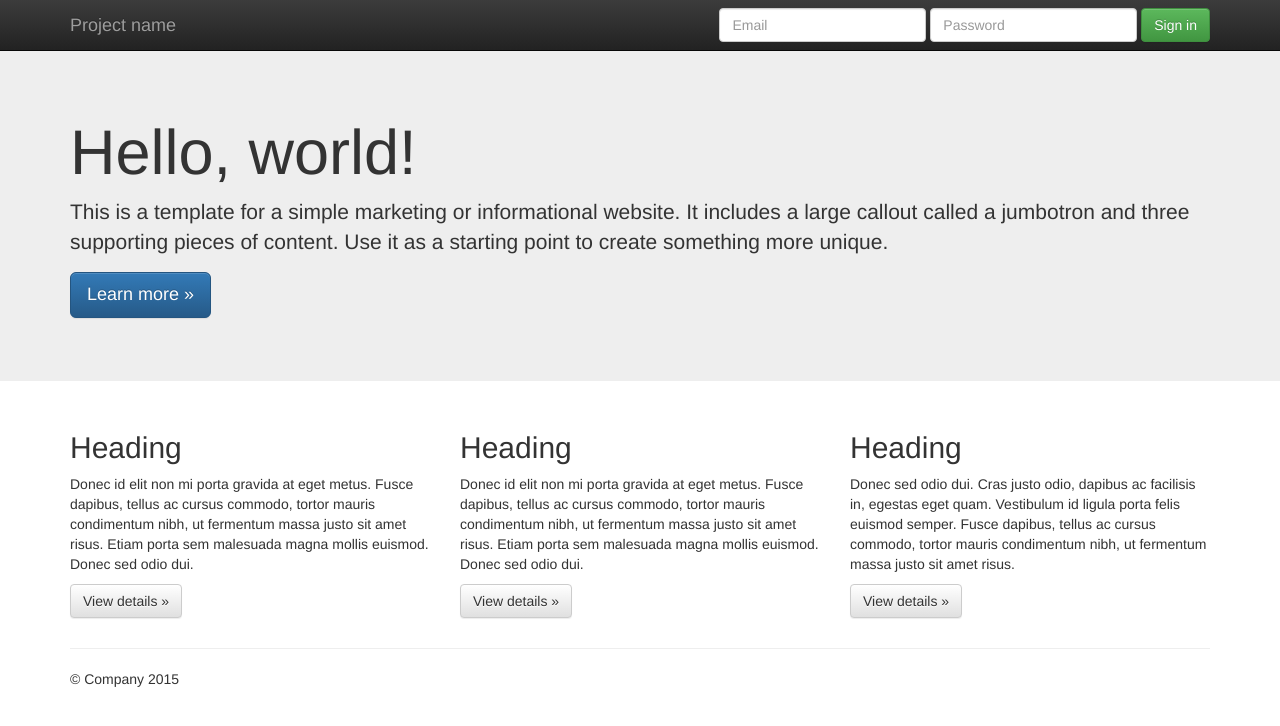
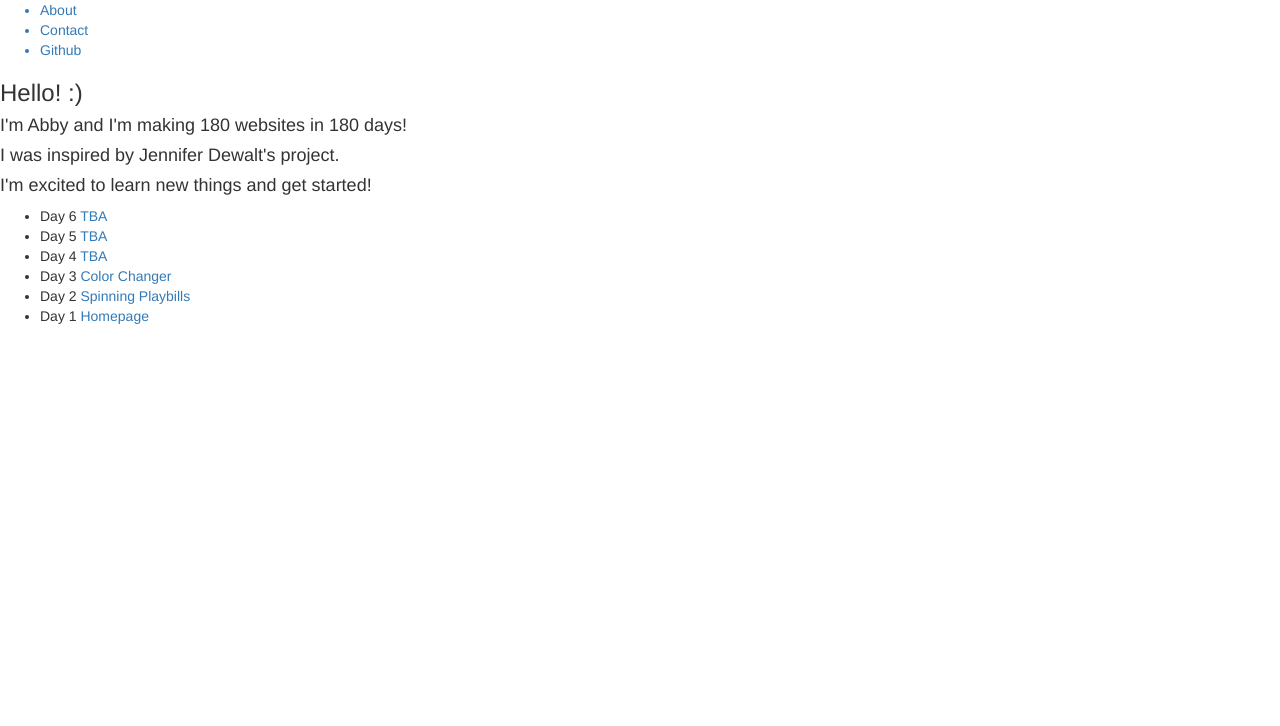
Before and after one commit to abby-garcia/180_homepage, a plain HTML site: page index.html in a window 1280 px wide. Drawn offline with nearby package versions, Linux system fonts and the light colour scheme.

Commit message:
basic layout

```diff
--- a/index.html
+++ b/index.html
@@ -1,8 +1,5 @@
 <!doctype html>
-<!--[if lt IE 7]>      <html class="no-js lt-ie9 lt-ie8 lt-ie7" lang=""> <![endif]-->
-<!--[if IE 7]>         <html class="no-js lt-ie9 lt-ie8" lang=""> <![endif]-->
-<!--[if IE 8]>         <html class="no-js lt-ie9" lang=""> <![endif]-->
-<!--[if gt IE 8]><!--> <html class="no-js" lang=""> <!--<![endif]-->
+ <html class="no-js" lang="">
     <head>
         <meta charset="utf-8">
         <meta http-equiv="X-UA-Compatible" content="IE=edge,chrome=1">
@@ -11,81 +8,59 @@
         <meta name="viewport" content="width=device-width, initial-scale=1">
 
         <link rel="stylesheet" href="css/bootstrap.min.css">
-        <style>
-            body {
-                padding-top: 50px;
-                padding-bottom: 20px;
-            }
-        </style>
+
         <link rel="stylesheet" href="css/bootstrap-theme.min.css">
         <link rel="stylesheet" href="css/main.css">
 
         <script src="js/vendor/modernizr-2.8.3-respond-1.4.2.min.js"></script>
     </head>
     <body>
-        <!--[if lt IE 8]>
-            <p class="browserupgrade">You are using an <strong>outdated</strong> browser. Please <a href="http://browsehappy.com/">upgrade your browser</a> to improve your experience.</p>
-        <![endif]-->
-    <nav class="navbar navbar-inverse navbar-fixed-top" role="navigation">
-      <div class="container">
-        <div class="navbar-header">
-          <button type="button" class="navbar-toggle collapsed" data-toggle="collapse" data-target="#navbar" aria-expanded="false" aria-controls="navbar">
-            <span class="sr-only">Toggle navigation</span>
-            <span class="icon-bar"></span>
-            <span class="icon-bar"></span>
-            <span class="icon-bar"></span>
-          </button>
-          <a class="navbar-brand" href="#">Project name</a>
-        </div>
-        <div id="navbar" class="navbar-collapse collapse">
-          <form class="navbar-form navbar-right" role="form">
-            <div class="form-group">
-              <input type="text" placeholder="Email" class="form-control">
-            </div>
-            <div class="form-group">
-              <input type="password" placeholder="Password" class="form-control">
-            </div>
-            <button type="submit" class="btn btn-success">Sign in</button>
-          </form>
-        </div><!--/.navbar-collapse -->
-      </div>
-    </nav>
 
-    <!-- Main jumbotron for a primary marketing message or call to action -->
-    <div class="jumbotron">
-      <div class="container">
-        <h1>Hello, world!</h1>
-        <p>This is a template for a simple marketing or informational website. It includes a large callout called a jumbotron and three supporting pieces of content. Use it as a starting point to create something more unique.</p>
-        <p><a class="btn btn-primary btn-lg" href="#" role="button">Learn more &raquo;</a></p>
-      </div>
-    </div>
+   <!-- Header -->
+    <section class="header">
+      <ul>
+        <a href=""><li>About</li></a>
+        <a href="mailto:acg361@gmail.com?Subject=Hello%20again" target="_top"><li>Contact</li></a>
+        <a href="www.github.com/abby-garcia"><li>Github</li></a>
+      </ul>
+    </section>
 
-    <div class="container">
-      <!-- Example row of columns -->
-      <div class="row">
-        <div class="col-md-4">
-          <h2>Heading</h2>
-          <p>Donec id elit non mi porta gravida at eget metus. Fusce dapibus, tellus ac cursus commodo, tortor mauris condimentum nibh, ut fermentum massa justo sit amet risus. Etiam porta sem malesuada magna mollis euismod. Donec sed odio dui. </p>
-          <p><a class="btn btn-default" href="#" role="button">View details &raquo;</a></p>
-        </div>
-        <div class="col-md-4">
-          <h2>Heading</h2>
-          <p>Donec id elit non mi porta gravida at eget metus. Fusce dapibus, tellus ac cursus commodo, tortor mauris condimentum nibh, ut fermentum massa justo sit amet risus. Etiam porta sem malesuada magna mollis euismod. Donec sed odio dui. </p>
-          <p><a class="btn btn-default" href="#" role="button">View details &raquo;</a></p>
-       </div>
-        <div class="col-md-4">
-          <h2>Heading</h2>
-          <p>Donec sed odio dui. Cras justo odio, dapibus ac facilisis in, egestas eget quam. Vestibulum id ligula porta felis euismod semper. Fusce dapibus, tellus ac cursus commodo, tortor mauris condimentum nibh, ut fermentum massa justo sit amet risus.</p>
-          <p><a class="btn btn-default" href="#" role="button">View details &raquo;</a></p>
-        </div>
-      </div>
+    <!-- Header Ends -->
 
-      <hr>
 
-      <footer>
-        <p>&copy; Company 2015</p>
-      </footer>
-    </div> <!-- /container -->        <script src="//ajax.googleapis.com/ajax/libs/jquery/1.11.2/jquery.min.js"></script>
+    <!-- Hello section  -->
+  <section class="Hello">
+    <h3>Hello! :) </h3>
+    <h4>I'm Abby and I'm making 180 websites in 180 days!</h4>
+    <h4> I was inspired by Jennifer Dewalt's project. </h4>
+    <h4>I'm excited to learn new things and get started!</h4>
+
+
+  </section>
+
+    <!-- Hello secion Ends  -->
+
+    <!-- Days -->
+    <section class="days">
+      <ul>
+      <li> Day 6 <a href=""> TBA</a></li>
+      <li> Day 5 <a href=""> TBA</a></li>
+      <li> Day 4 <a href=""> TBA</a></li>
+      <li> Day 3 <a href=""> Color Changer</a></li>
+      <li> Day 2 <a href=""> Spinning Playbills</a></li>
+      <li> Day 1 <a href=""> Homepage</a></li>
+
+
+      </ul>
+
+
+
+
+    </section>
+    <!-- Days Ends -->
+
+
+    <script src="https://ajax.googleapis.com/ajax/libs/jquery/1.11.2/jquery.min.js"></script>
         <script>window.jQuery || document.write('<script src="js/vendor/jquery-1.11.2.min.js"><\/script>')</script>
 
         <script src="js/vendor/bootstrap.min.js"></script>
```
